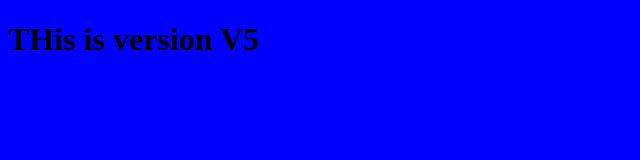
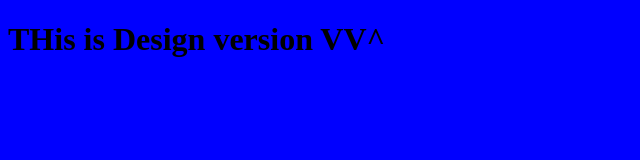
Before and after one commit to VENOMxSAM/myrepo, a plain HTML site: page index.html in a window 1280 px wide. Shown: the whole page, without its empty margins (0-640 px from the left). Drawn offline with Linux system fonts and the light colour scheme.

Commit message:
Changed H1

```diff
--- a/index.html
+++ b/index.html
@@ -7,6 +7,6 @@
     <title>Document</title>
 </head>
 <body>
-    <h1>THis is version V5</h1>
+    <h1>THis is Design version VV^</h1>
 </body>
 </html>
```
